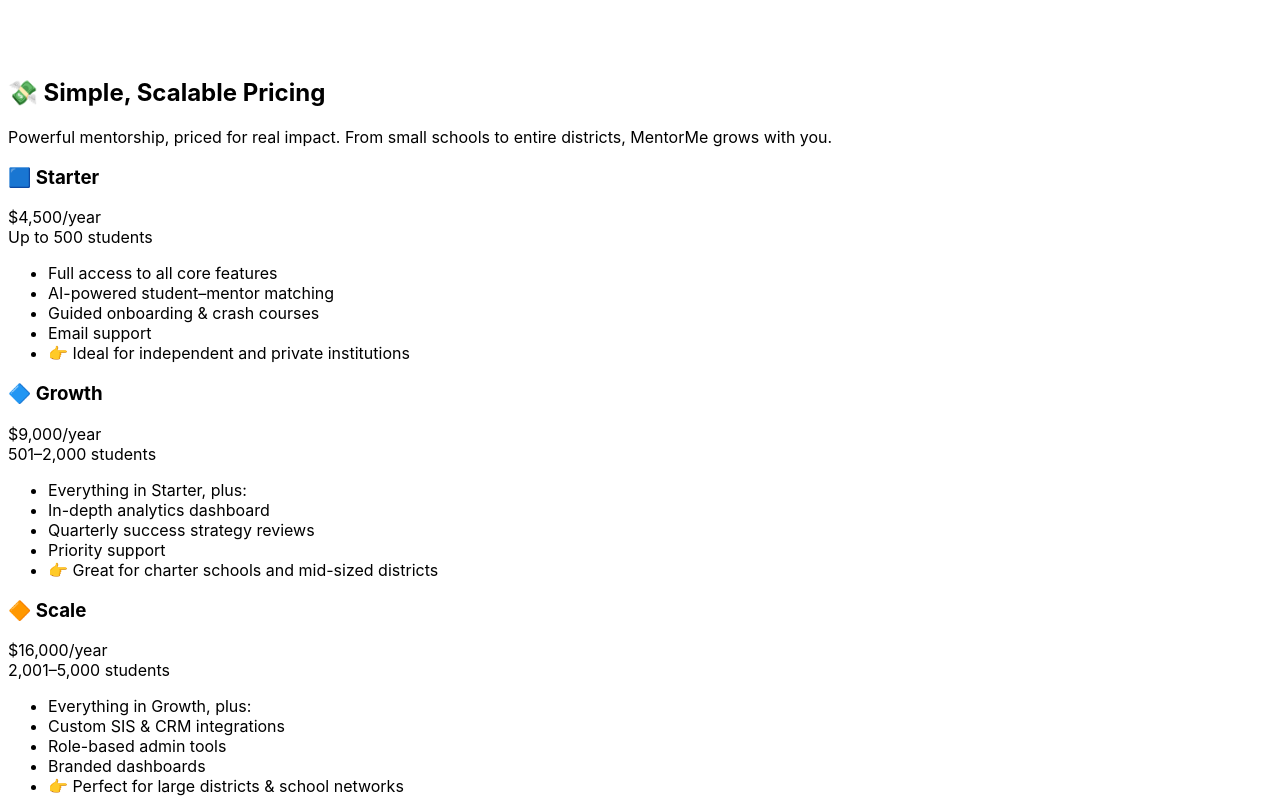
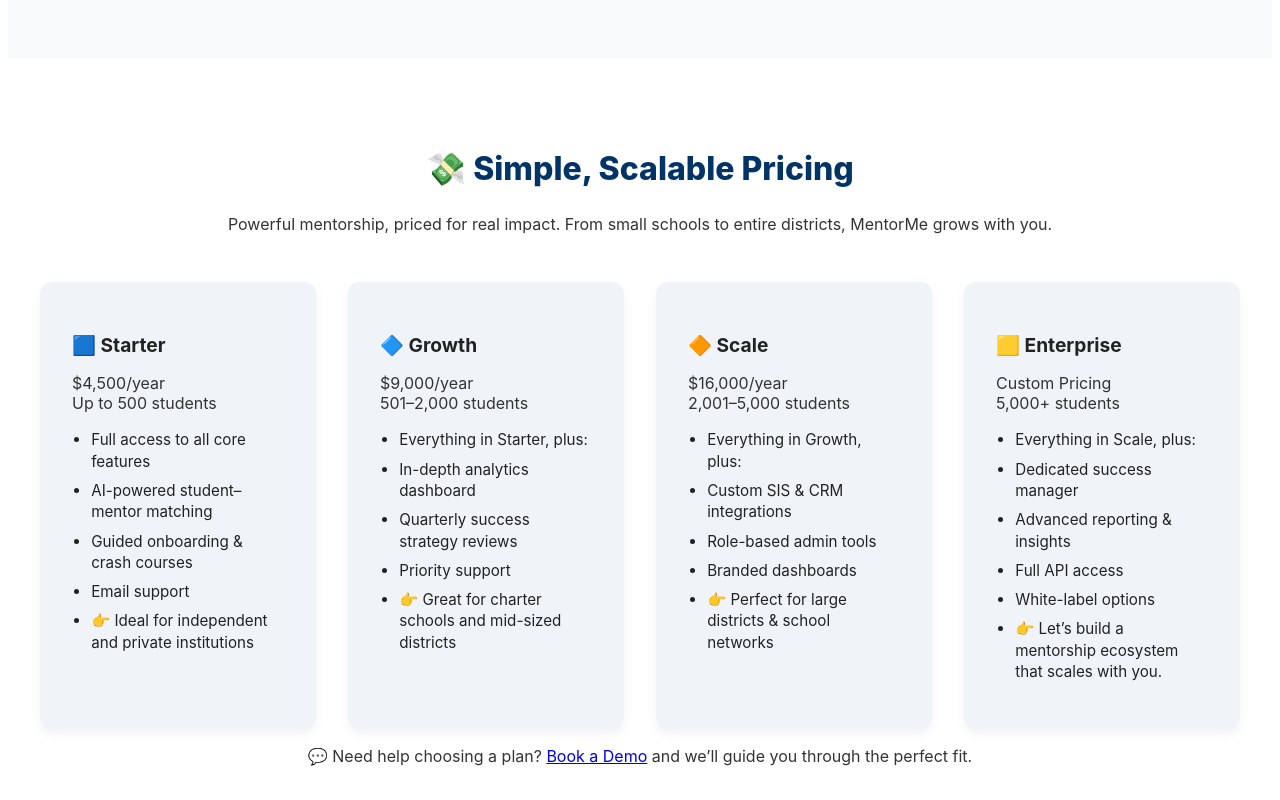
Before and after one commit to Rfitzgerald-svg/mentorme-frontend-, a React (Create React App) app: page /#/ in a window 1280 px wide. Shown: the part 2920-3720 px from the top of the page. Built offline with nearby package versions, Linux system fonts and the light colour scheme.

Commit message:
Update Landing.css

```diff
--- a/src/routes/Landing.css
+++ b/src/routes/Landing.css
@@ -1,3 +1,11 @@
+.landing-scroll {
+  font-family: 'Inter', sans-serif;
+  background-color: #f8f9fb;
+  color: #222;
+  scroll-behavior: smooth;
+  padding-bottom: 4rem;
+}
+
 .mentorloop-hero {
   display: flex;
   justify-content: space-between;
@@ -95,6 +103,70 @@
   box-shadow: 0 4px 8px rgba(0, 0, 0, 0.08);
 }
 
+.pricing {
+  padding: 4rem 2rem;
+  background: white;
+  text-align: center;
+}
+
+.pricing h2 {
+  font-size: 2rem;
+  font-weight: 800;
+  color: #003366;
+}
+
+.pricing p {
+  font-size: 1rem;
+  color: #333;
+  margin-top: 1rem;
+}
+
+.pricing-tiers {
+  display: grid;
+  grid-template-columns: repeat(auto-fit, minmax(250px, 1fr));
+  gap: 2rem;
+  margin-top: 3rem;
+  max-width: 1200px;
+  margin-left: auto;
+  margin-right: auto;
+  text-align: left;
+}
+
+.tier {
+  background: #f0f4f9;
+  padding: 2rem;
+  border-radius: 12px;
+  box-shadow: 0 4px 12px rgba(0, 0, 0, 0.05);
+}
+
+.tier h3 {
+  font-size: 1.2rem;
+  margin-bottom: 0.5rem;
+}
+
+.tier p {
+  font-size: 1rem;
+  margin-bottom: 0.5rem;
+}
+
+.tier ul {
+  padding-left: 1.2rem;
+  margin-top: 1rem;
+}
+
+.tier ul li {
+  margin-bottom: 0.5rem;
+  font-size: 0.95rem;
+  line-height: 1.4;
+}
+
+.pricing-footer {
+  margin-top: 2rem;
+  text-align: center;
+  font-size: 1rem;
+}
+
+/* Responsive adjustments */
 @media (max-width: 1024px) {
   .mentorloop-hero,
   .section {
```
